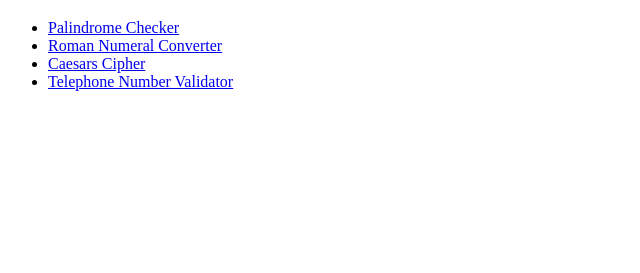
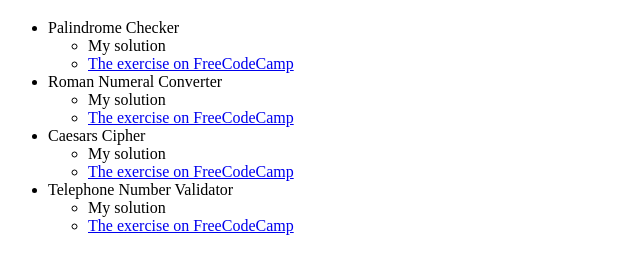
Before and after one commit to CCR-G/FCC-JS_and_DS, a plain HTML site: page index.html in a window 1280 px wide. Shown: the part 61-334 px from the top of the page, without its empty margins (0-640 px from the left). Drawn offline with Linux system fonts and the light colour scheme.

Commit message:
Update index.html
Links to FreeCodeCamp and to solutions

```diff
--- a/index.html
+++ b/index.html
@@ -5,31 +5,54 @@
     <a
       href="https://www.freecodecamp.org/learn/javascript-algorithms-and-data-structures/javascript-algorithms-and-data-structures-projects/"
     ></a>
+
     <ul>
-      <li>
-        <a
-          href="https://www.freecodecamp.org/learn/javascript-algorithms-and-data-structures/javascript-algorithms-and-data-structures-projects/palindrome-checker"
-          >Palindrome Checker</a
-        >
+
+      <li>Palindrome Checker
+        <ul>
+          <li>My solution</li>
+          <li>
+            <a href="https://www.freecodecamp.org/learn/javascript-algorithms-and-data-structures/javascript-algorithms-and-data-structures-projects/palindrome-checker">
+              The exercise on FreeCodeCamp
+            </a>
+          </li>
+        </ul>
       </li>
-      <li>
-        <a
-          href="https://www.freecodecamp.org/learn/javascript-algorithms-and-data-structures/javascript-algorithms-and-data-structures-projects/roman-numeral-converter"
-          >Roman Numeral Converter</a
-        >
+
+      <li>Roman Numeral Converter
+        <ul>
+          <li>My solution</li>
+          <li>
+            <a href="https://www.freecodecamp.org/learn/javascript-algorithms-and-data-structures/javascript-algorithms-and-data-structures-projects/roman-numeral-converter">
+              The exercise on FreeCodeCamp
+            </a>
+          </li>
+        </ul>
       </li>
-      <li>
-        <a
-          href="https://www.freecodecamp.org/learn/javascript-algorithms-and-data-structures/javascript-algorithms-and-data-structures-projects/caesars-cipher"
-          >Caesars Cipher</a
-        >
+
+      <li>Caesars Cipher
+        <ul>
+          <li>My solution</li>
+          <li>
+            <a href="https://www.freecodecamp.org/learn/javascript-algorithms-and-data-structures/javascript-algorithms-and-data-structures-projects/caesars-cipher">
+              The exercise on FreeCodeCamp
+            </a>
+          </li>
+        </ul>
       </li>
-      <li>
-        <a
-          href="https://www.freecodecamp.org/learn/javascript-algorithms-and-data-structures/javascript-algorithms-and-data-structures-projects/telephone-number-validator"
-          >Telephone Number Validator</a
-        >
+
+      <li>Telephone Number Validator
+        <ul>
+          <li>My solution</li>
+          <li>
+            <a href="https://www.freecodecamp.org/learn/javascript-algorithms-and-data-structures/javascript-algorithms-and-data-structures-projects/telephone-number-validator">
+              The exercise on FreeCodeCamp
+            </a>
+          </li>
+        </ul>
       </li>
+
     </ul>
+
   </body>
 </html>
```
